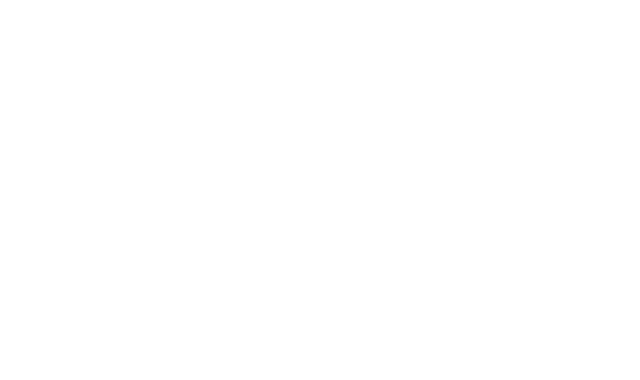
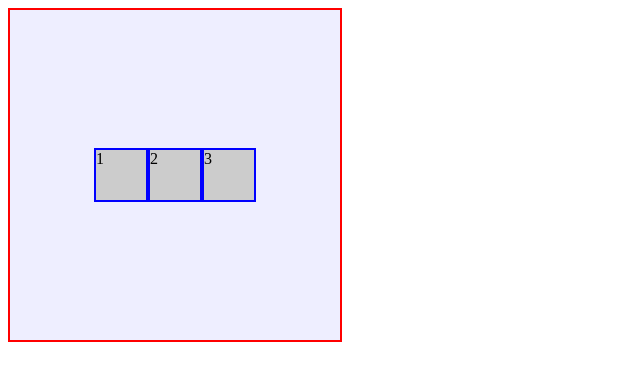
Before and after one commit to Marlonfalmeida/flexbox, a plain HTML site: page index.html in a window 1280 px wide. Shown: the whole page, without its empty margins (0-640 px from the left). Drawn offline with Linux system fonts and the light colour scheme.

Commit message:
construção de container flex box

```diff
--- a/css/style.css
+++ b/css/style.css
@@ -0,0 +1,19 @@
+.container {
+    background-color: #eef;
+    border: 2px solid red;
+    padding: 15px;
+    max-width: 300px;
+    height: 300px;
+    display: flex;
+    /* alinhamento horizontal */
+    justify-content: center;
+    /* alinhamento vertical */
+    align-items: center;
+}
+
+.item {
+    background-color: #ccc;
+    border: 2px solid blue;
+    height: 50px;
+    width: 50px;
+}
--- a/index.html
+++ b/index.html
@@ -9,6 +9,10 @@
 </head>
 <body>
     <!-- Container -->
-
+    <div class="container">
+        <div class="item">1</div>
+        <div class="item">2</div>
+        <div class="item">3</div>
+    </div>
 </body>
 </html>
```
